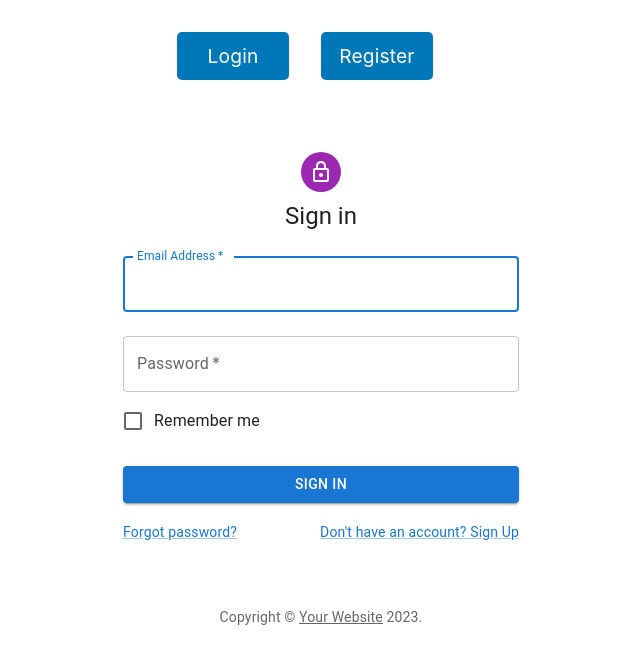
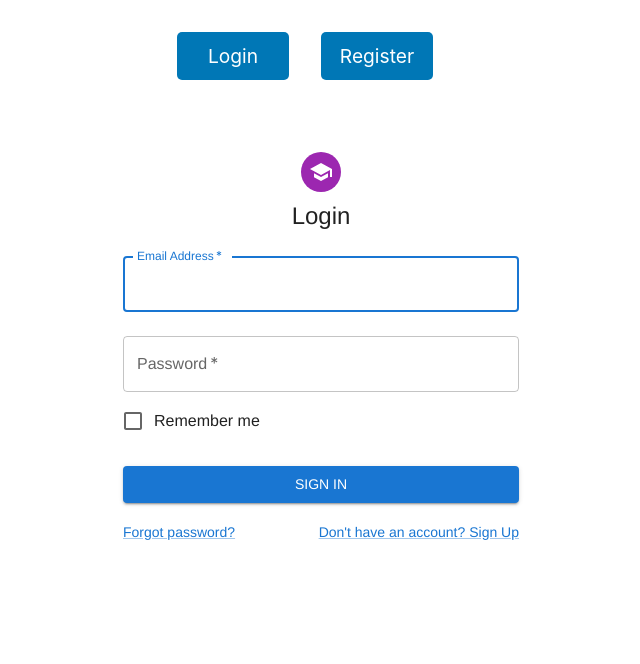
Before and after one commit to 4rjunc/opencourse-webapp, a React (Vite) app in the folder open-frontend/: page / in a window 1280 px wide. Shown: the top 664 px of the page, without its empty margins (319-959 px from the left). Built offline with nearby package versions, Linux system fonts and the light colour scheme.

Commit message:
Update Font

```diff
--- a/open-frontend/src/components/Login.jsx
+++ b/open-frontend/src/components/Login.jsx
@@ -8,25 +8,18 @@ import Checkbox from '@mui/material/Checkbox';
 import Link from '@mui/material/Link';
 import Grid from '@mui/material/Grid';
 import Box from '@mui/material/Box';
-import LockOutlinedIcon from '@mui/icons-material/LockOutlined';
+import SchoolIcon from '@mui/icons-material/School';
 import Typography from '@mui/material/Typography';
 import Container from '@mui/material/Container';
 import { createTheme, ThemeProvider } from '@mui/material/styles';
 
-function Copyright(props) {
-  return (
-    <Typography variant="body2" color="text.secondary" align="center" {...props}>
-      {'Copyright © '}
-      <Link color="inherit" href="https://mui.com/">
-        Your Website
-      </Link>{' '}
-      {new Date().getFullYear()}
-      {'.'}
-    </Typography>
-  );
-}
 
-const theme = createTheme();
+
+const theme = createTheme({
+  typography:{
+    fontFamily: 'Helvetica Neue'
+  }
+});
 
 const Login = () => {
   const handleSubmit = (event) => {
@@ -51,10 +44,10 @@ const Login = () => {
           }}
         >
           <Avatar sx={{ m: 1, bgcolor: 'secondary.main' }}>
-            <LockOutlinedIcon />
+            <SchoolIcon />
           </Avatar>
           <Typography component="h1" variant="h5">
-            Sign in
+            Login
           </Typography>
           <Box component="form" onSubmit={handleSubmit} noValidate sx={{ mt: 1 }}>
             <TextField
@@ -103,7 +96,6 @@ const Login = () => {
             </Grid>
           </Box>
         </Box>
-        <Copyright sx={{ mt: 8, mb: 4 }} />
       </Container>
     </ThemeProvider>
   );
--- a/open-frontend/src/components/Register.jsx
+++ b/open-frontend/src/components/Register.jsx
@@ -8,25 +8,19 @@ import Checkbox from '@mui/material/Checkbox';
 import Link from '@mui/material/Link';
 import Grid from '@mui/material/Grid';
 import Box from '@mui/material/Box';
-import LockOutlinedIcon from '@mui/icons-material/LockOutlined';
+import SchoolIcon from '@mui/icons-material/School';
 import Typography from '@mui/material/Typography';
 import Container from '@mui/material/Container';
 import { createTheme, ThemeProvider } from '@mui/material/styles';
 
-function Copyright(props) {
-  return (
-    <Typography variant="body2" color="text.secondary" align="center" {...props}>
-      {'Copyright © '}
-      <Link color="inherit" href="https://mui.com/">
-        Your Website
-      </Link>{' '}
-      {new Date().getFullYear()}
-      {'.'}
-    </Typography>
-  );
-}
 
-const theme = createTheme();
+
+
+const theme = createTheme({
+  typography:{
+    fontFamily: 'Helvetica Neue'
+  }
+});
 
 const Register = () => {
   const handleSubmit = (event) => {
@@ -51,7 +45,7 @@ const Register = () => {
           }}
         >
           <Avatar sx={{ m: 1, bgcolor: 'secondary.main' }}>
-            <LockOutlinedIcon />
+            <SchoolIcon />
           </Avatar>
           <Typography component="h1" variant="h5">
             Register
@@ -140,7 +134,6 @@ const Register = () => {
             </Grid>
           </Box>
         </Box>
-        <Copyright sx={{ mt: 5 }} />
       </Container>
     </ThemeProvider>
   );
```
